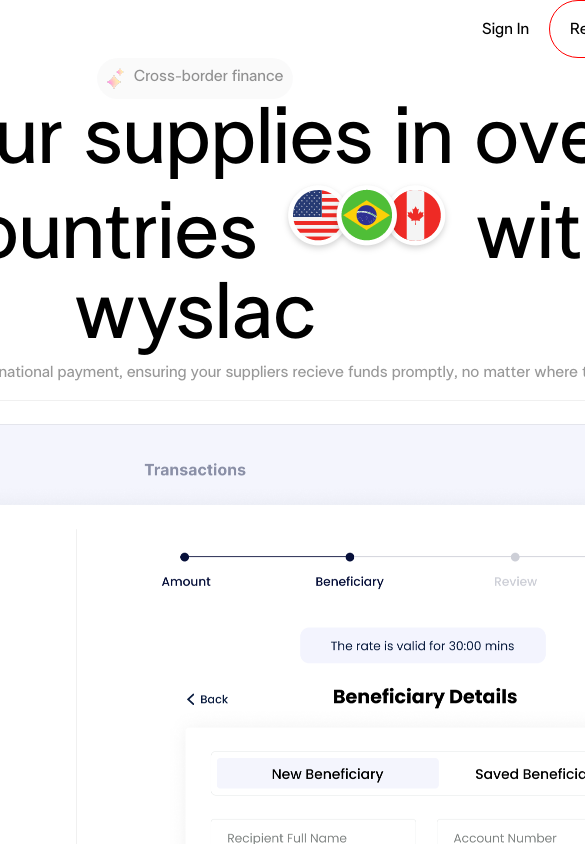
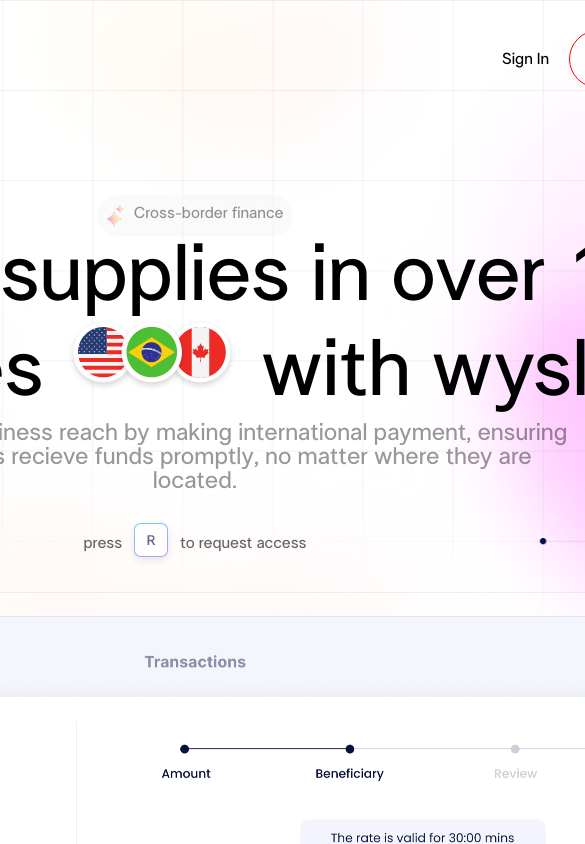
Before and after one commit to CenturionConfidence/Wyslac-dashboard, a Next.js app: page / in a window 390 px wide. Shown: the top 844 px of the page, 585 px wide, since content can reach past the window. Built offline with nearby package versions, Linux system fonts and the light colour scheme.

Commit message:
made changes

```diff
--- a/src/app/components/wyslacFeatures.jsx
+++ b/src/app/components/wyslacFeatures.jsx
@@ -11,16 +11,13 @@
 
 
 function WyslacFeatures() {
-    const [toggleFeature, setToggleFeature] = useState(1);
-
-    const handleTabChange = (index) => {
-      setToggleFeature(index)
-    }
 
 
 
-    const featuresElememt = [
+
+    const featuresElement = [
         {
+            id: 1,
             imageHead: <Image src={Easy} alt="Easy-payment"/>,
             title: 'EASY PAYMENT',
             header: 'Cross-border Payments made easy',
@@ -28,6 +25,7 @@
             imageSrc: <Image src={dashboard} alt="Easy-payment"/>
         },
         {
+            id: 2,
             imageHead: <Image src={Currency} alt="Easy-payment"/>,
             title: 'DIFFERENT CURRENCY',
             header: 'Cross-border Payments made easy',
@@ -35,6 +33,7 @@
             imageSrc: <Image src={dashboard} alt="Different-currency"/>
         },
         {
+            id: 3,
             imageHead: <Image src={Fast} alt="Easy-payment"/>,
             title: 'FAST AND EFFICIENT',
             header: 'Cross-border Payments made easy',
@@ -42,6 +41,13 @@
             imageSrc: <Image src={dashboard} alt="fast-payment"/>
         }
     ]
+
+    const [toggleFeature, setToggleFeature] = useState(featuresElement.id);
+
+    const handleTabChange = (id) => {
+      setToggleFeature(id)
+      console.log(id)
+    }
 
     return(
         <>
@@ -65,11 +71,11 @@
 
           {/* Main Content Section */}
 
-          {featuresElememt.map((feature) => (
+          {featuresElement.map((feature) => (
 
             <main
-            key={feature}
-              className={toggleFeature === 2 ? `${styles.activeContent}` : `${styles.content}`}>
+            key={feature.id}
+              className={toggleFeature === featuresElement.id ? styles.activeContent : styles.content}>
             <div className={styles.mainSectionleft}>
               {feature.imageHead}
               <h1 className={styles.title}>{feature.header}</h1>
--- a/src/app/globals.css
+++ b/src/app/globals.css
@@ -6,21 +6,15 @@
     font-style: normal;
   }
 
+* {
+ margin: 0
+}
 
-
-  * {
-    margin: 0;
-
-  }
 
   body {
     font-family: 'MyCustomFont';
     display: flex;
     justify-content: center;
     align-items: center;
-    /* min-height: 100vh;  */
 
-    margin: 0;
-    padding: 0;
-    box-sizing: border-box;
   }
--- a/src/app/page.module.css
+++ b/src/app/page.module.css
@@ -1,17 +1,20 @@
 
+.main {
+  background: url('./assets/background-color.png');
+  background-repeat: no-repeat;
+  background-size: contain;
+}
+.page {
 
-.page {
-  max-width: 1200px;
+  margin-left: 15%;
+  margin-right: 15%;
+  margin-top: 2%;
+  max-width: fit-content;
   text-align: left;
   display: flex;
   flex-direction: column;
   justify-content: center;  /* For long text */
   overflow-x: hidden;
-}
-@media (max-width: 1024px) {
-  .page {
-    max-width: 1024px;
-  }
 }
 
 /* Navigation for website bigger screen */
@@ -49,6 +52,7 @@
 }
 
 .hero {
+  margin-top: 10%;
   display: flex;
   flex-direction: column;
   align-items: center;
@@ -59,11 +63,22 @@
   text-align: center;
   margin-bottom: 10px;
 }
-.wyslacp {
-  margin: 0;
-  font-size: 2;
+.herop1 {
+  margin-left: 15%;
+  margin-right: 15%;
+  font-size: 1.5em;
   text-align: center;
   opacity: 40%;
+}
+.herop2 {
+  font-size: 1em;
+  text-align: center;
+  opacity: 60%;
+  margin-top: 2%;
+  display: flex;
+  flex-direction: row;
+  align-items: center;
+
 }
 .image1 {
   margin-top: 20px;
--- a/src/app/page.tsx
+++ b/src/app/page.tsx
@@ -7,7 +7,8 @@
 import graffitiImage from './assets/Path 68370.png'
 import graffitiImage1 from './assets/Path 68377.png'
 import demoUI from './assets/Mask Group 269.png'
-import backgroundImage from './assets/background-color.png'
+import heropImage from './assets/Group 52051.png'
+// import backgroundImage from './assets/background-color.png'
 // import demoUi from './assets/Mask Group 269.png'
 
 import BorderFinance from './components/borderFinance'
@@ -20,6 +21,7 @@
 
 export default function Home() {
       const ImageSrc = <Image src={CountryFlag} alt="Country-flag" />
+      const heropimg = <Image src={heropImage} alt="Country-flag" />
        const stats = [
         {
             number: `${24}hrs`,
@@ -42,7 +44,6 @@
 
     return (
         <main className={styles.main}>
-
         <div className={styles.page}>
             <div className={styles.nav}>
               <Image src={wyslacLogo} alt="wyslac Logo" />
@@ -58,9 +59,10 @@
                     <div className={styles.heroCaptionTitle}>Cross-border finance</div>
                 </div>
                 <h1 className={styles.heroHeader}>Pay your supplies in over 100 countries {ImageSrc} with wyslac</h1>
-                <div className={styles.wyslacp}>Expand your business reach by making international payment, ensuring
+                <div className={styles.herop1}>Expand your business reach by making international payment, ensuring
                     your suppliers recieve funds promptly, no matter where they are located.
                 </div>
+                <div className={styles.herop2}>press {heropimg} to request access</div>
             </div>
             <div className={styles.image1}>
               <Image src={dashboard} alt="dashbord-pic" />
```
